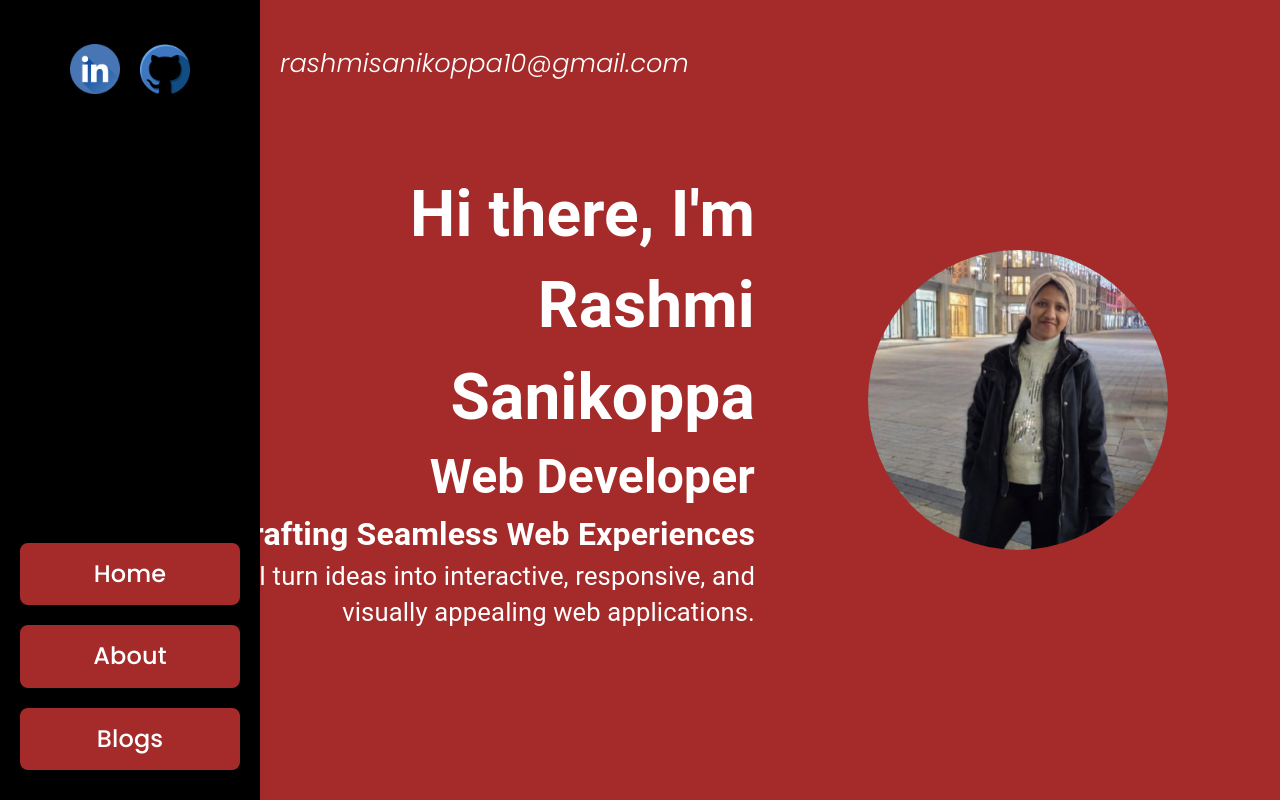
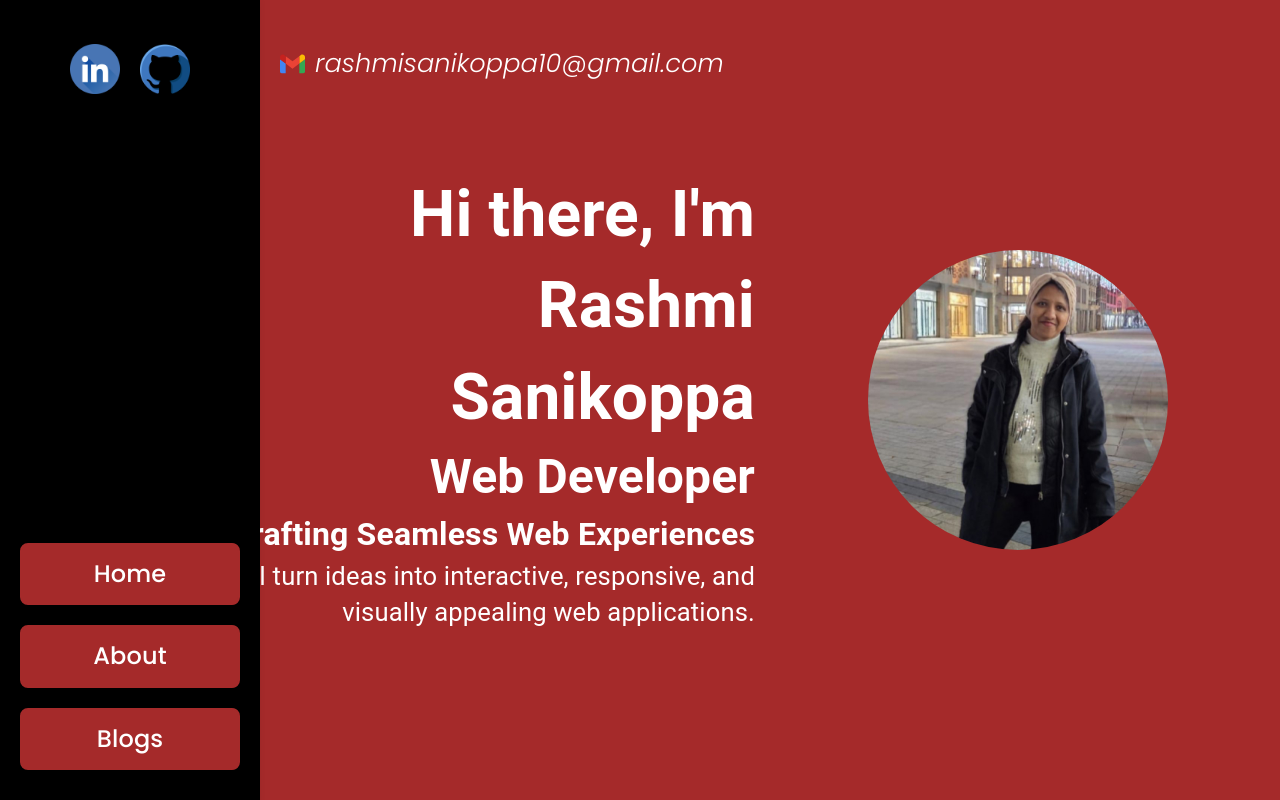
Before and after one commit to RashmiSanikoppa10/my-portfolio, a React (Vite) app: page / in a window 1280 px wide. Built offline with nearby package versions, Linux system fonts and the light colour scheme.

Commit message:
Update Homepage.tsx

```diff
--- a/src/components/Homepage.tsx
+++ b/src/components/Homepage.tsx
@@ -7,7 +7,7 @@ const Homepage: React.FC = () => {
     <>
     <div className="container homepage">
        <div className="homeleft">
-       <div className="mailid poppins-light-italic"><a href="mailto:rashmisanikoppa10@gmail.com">rashmisanikoppa10@gmail.com</a></div>
+       <div className="mailid poppins-light-italic"> <img src="../../src/assets/images/gmail.svg"></img> <a href="mailto:rashmisanikoppa10@gmail.com">rashmisanikoppa10@gmail.com</a></div>
       <h2 className="intro">Hi there, I'm <br /> Rashmi Sanikoppa</h2>
       <h3> Web Developer</h3>
       <h4>Crafting Seamless Web Experiences</h4>
```
